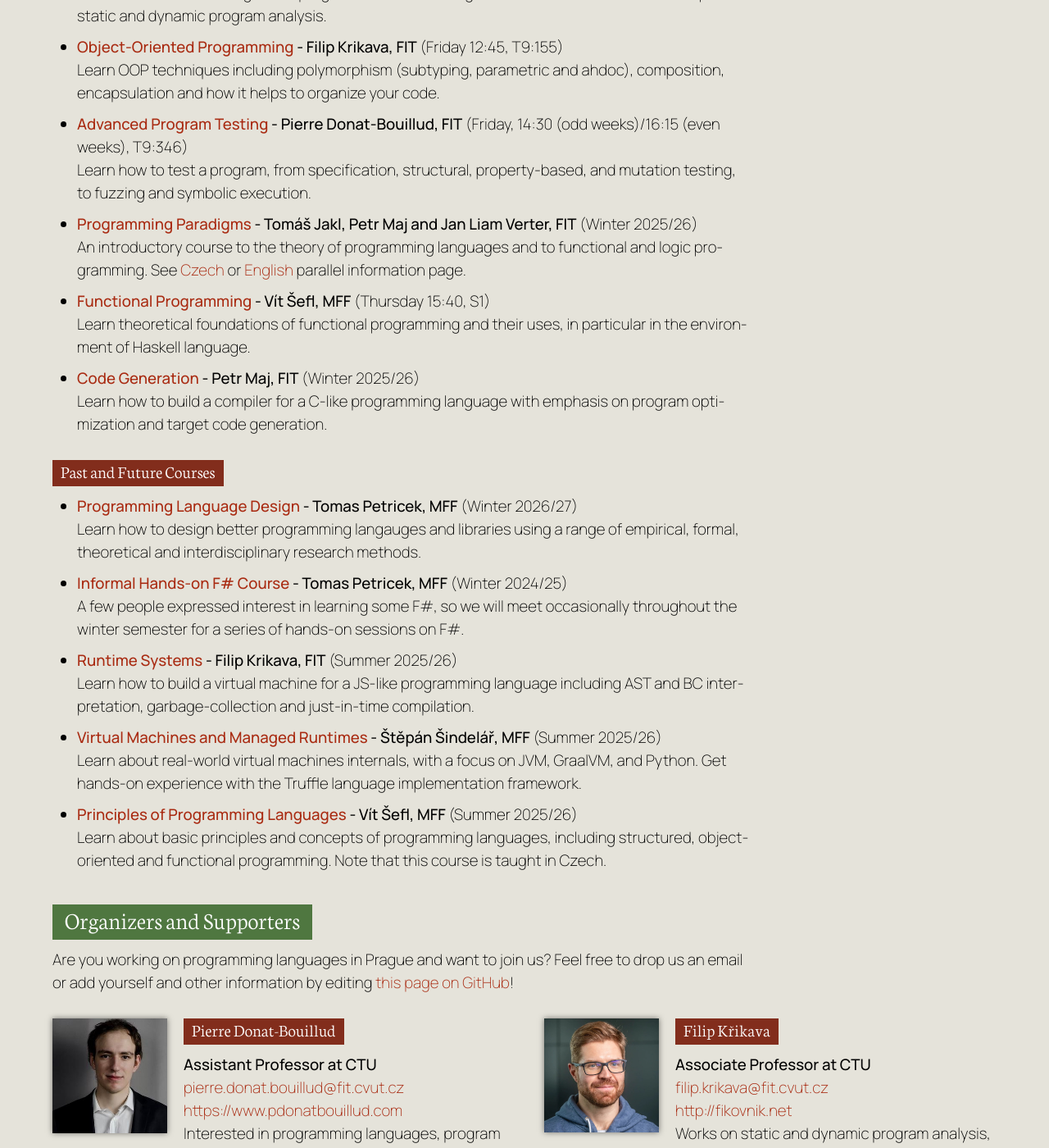
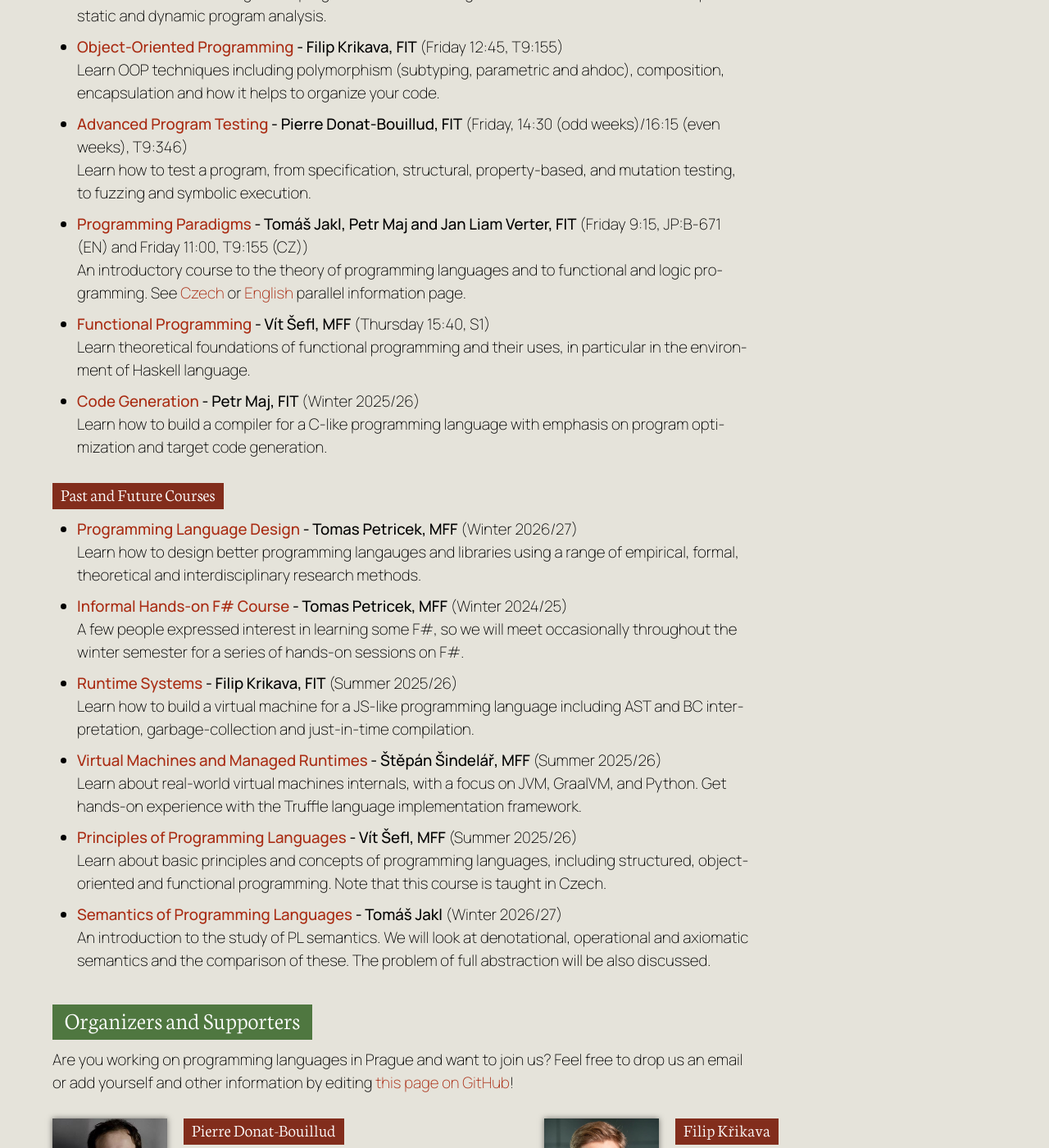
Before and after one commit to prgprg-org/prgprg-org.github.io, a Jekyll site: the page built from index.html, in a window 1280 px wide and 1400 px high, scrolled down 2119 px. Shown: the whole window at 82% size. Built offline with Jekyll 4.4.1, drawn with Linux system fonts in a browser that asks for light colours.

Commit message:
PPA schedule + new course

```diff
--- a/_data/courses.yml
+++ b/_data/courses.yml
@@ -55,7 +55,7 @@
   current: yes
 
 - title: Programming Paradigms
-  schedule: Winter 2025/26
+  schedule: Friday 9:15, JP:B-671 (EN) and Friday 11:00, T9:155 (CZ)
   lecturer: Tomáš Jakl, Petr Maj and Jan Liam Verter, FIT
   link: https://bilakniha.cvut.cz/cs/predmet6706506.html
   label: An introductory course to the theory of programming languages and to functional and logic programming. See [Czech](https://bilakniha.cvut.cz/cs/predmet6704206.html#gsc.tab=0) or [English](https://bilakniha.cvut.cz/cs/predmet6706506.html#gsc.tab=0) parallel information page.
@@ -84,3 +84,10 @@
   label: Learn how to build a compiler for a C-like programming language with emphasis on program optimization and target code generation.
   language: English/Czech
   current: yes
+
+- title: Semantics of Programming Languages
+  schedule: Winter 2026/27
+  lecturer: Tomáš Jakl
+  link: https://tomas.jakl.one/teaching
+  label: An introduction to the study of PL semantics. We will look at denotational, operational and axiomatic semantics and the comparison of these. The problem of full abstraction will be also discussed.
+  language: English/Czech
```
